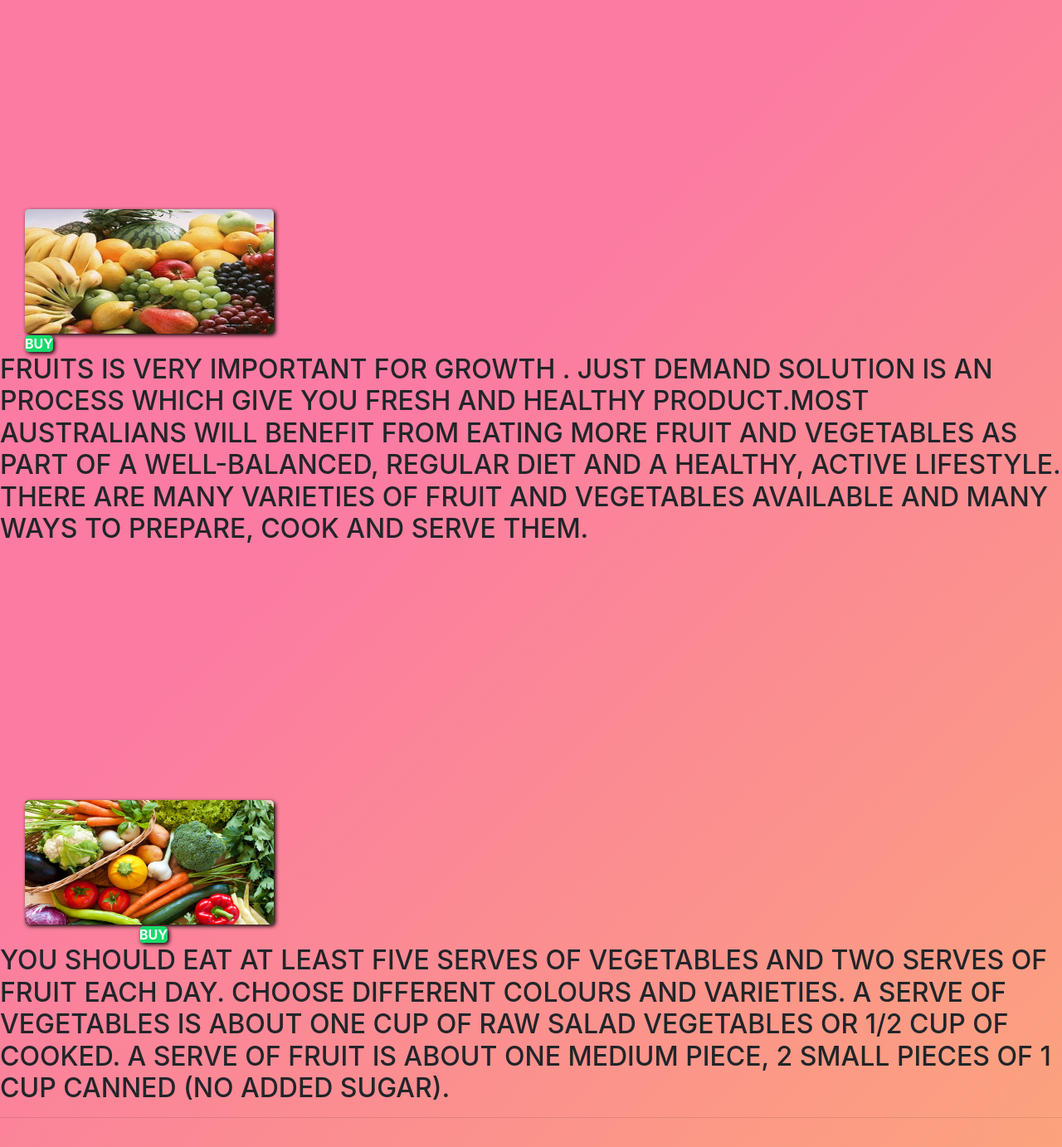
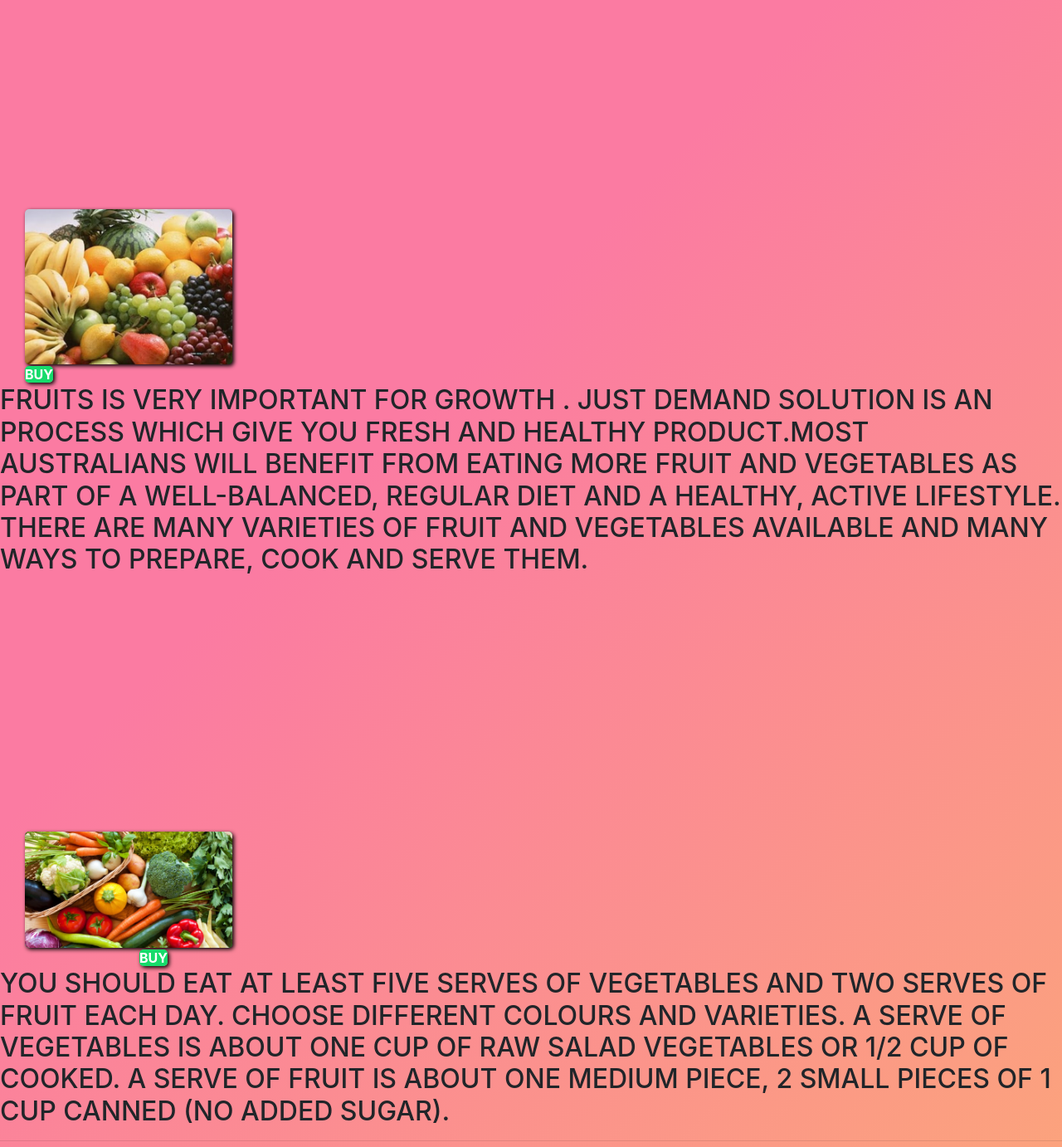
Before and after one commit to anthorrohit/website, a PHP site: page / in a window 1280 px wide. Shown: the part 504-1886 px from the top of the page at 83% size. Run offline with PHP 8.4, Linux system fonts and the light colour scheme; some libraries are stand-ins or nearby versions.

Commit message:
Update index.css

```diff
--- a/index.css
+++ b/index.css
@@ -127,7 +127,7 @@ font-size:25px;
  }
  img{
 
-width: 18.75rem;height: 9.375rem;
+width:250px;height:auto;
 margin-left:4.25rem;
 /*margin-right: .25rem;*/
 background-radius: 2px;
```
